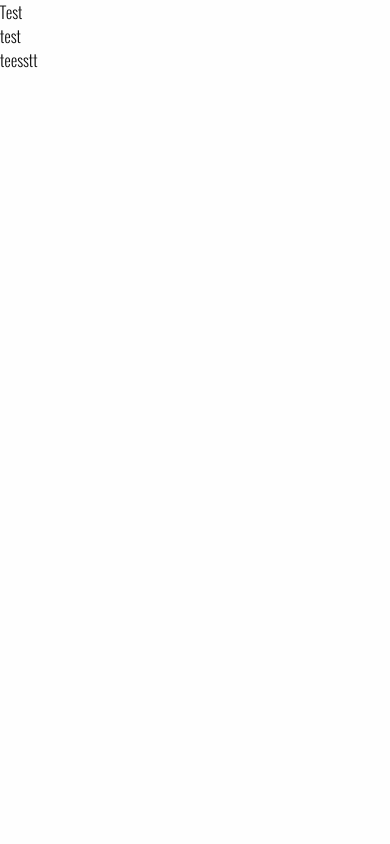
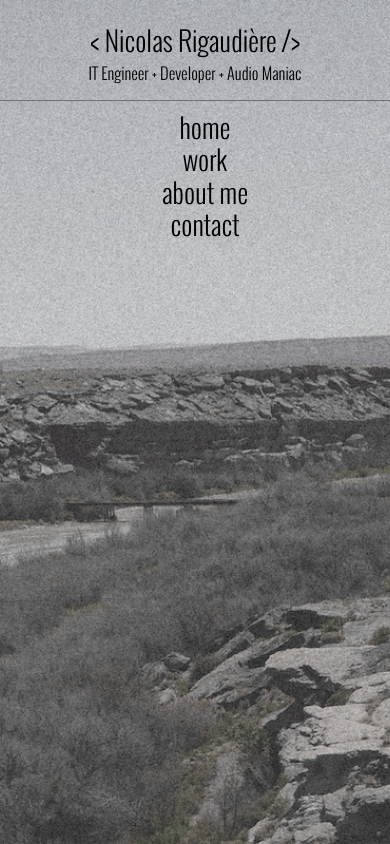
Before and after one commit to nrigaudiere/curious.engineer, a plain HTML site: page index.html in a window 390 px wide. Drawn offline with nearby package versions, Linux system fonts and the light colour scheme.

Commit message:
Added background img + finished first version of home with no responsive

```diff
--- a/assets/css/app.css
+++ b/assets/css/app.css
@@ -5,4 +5,47 @@
 
 body {
 	font-family: 'Oswald';
+	font-size:18px;
+	font-weight: 100;
+	color: #000;
+
+	background: url(../img/background.jpg) no-repeat center center fixed;
+	-webkit-background-size: cover;
+	-moz-background-size: cover;
+	-o-background-size: cover;
+	background-size: cover;
 }
+
+a {
+	color: #000;
+	text-decoration: none;
+}
+
+li {
+	list-style-type: none;
+}
+
+
+.home {
+	text-align: center;
+}
+
+.home-title {
+	font-size: 1.5em;
+	margin-top:20px;
+}
+
+.home-subtitle {
+	font-size: 0.9em;
+}
+
+.home-menu-wrapper {
+	border-top: 1px solid #6F7275;
+	margin-top: 15px;
+}
+
+.home-menu {
+	font-size: 1.5em;
+	line-height:1.2;
+	margin-top: 10px;
+}
--- a/index.html
+++ b/index.html
@@ -4,17 +4,32 @@
 	<meta charset="utf-8" />
 	<meta http-equiv="x-ua-compatible" content="ie=edge">
 	<meta name="viewport" content="width=device-width, initial-scale=1.0" />
-    <title>Nicolas Rigaudière | IT Engineer, Developer & Audiovisual Maniac</title>
-    <link rel="stylesheet" href="assets/css/foundation.css" />
+	<title>Nicolas Rigaudière | IT Engineer + Developer + Audio Maniac</title>
+	<link rel="stylesheet" href="assets/css/foundation.min.css" />
 	<link rel="stylesheet" href="assets/css/app.css" />
 </head>
 <body>
 
-    <div class="row align-middle">
+	<div class="row">
 
-      <div class="large-4 medium-4 small-4 columns">Test</div>
-      <div class="large-4 medium-4 small-4 columns">test</div>
-      <div class="large-4 medium-4 small-4 columns">teesstt</div>
+		<div class="large-4 medium-4 small-4 columns home">
+			<div class="home-title">
+				< Nicolas Rigaudière />
+			</div>
+			<div class="home-subtitle">
+				IT Engineer + Developer + Audio Maniac
+			</div>
+			<div class="row">
+				<div class="large-4 large-centered medium-4 medium-centered small-4 small-centered columns home-menu-wrapper">
+					<ul class="vertical home-menu">
+						<li><a href="#">home</a></li>
+						<li><a href="#">work</a></li>
+						<li><a href="#">about me</a></li>
+						<li><a href="#">contact</a></li>
+					</ul>
+				</div>
+			</div>
+		</div>
 
 	</div>
 
```
Also changed, not shown: assets/img/background.jpg (added). Lines whose indentation alone changed are shown as unchanged.
